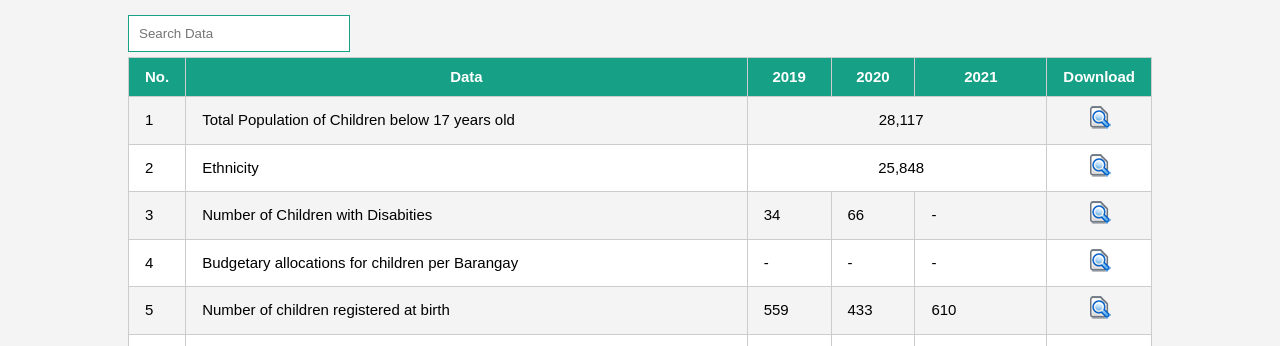
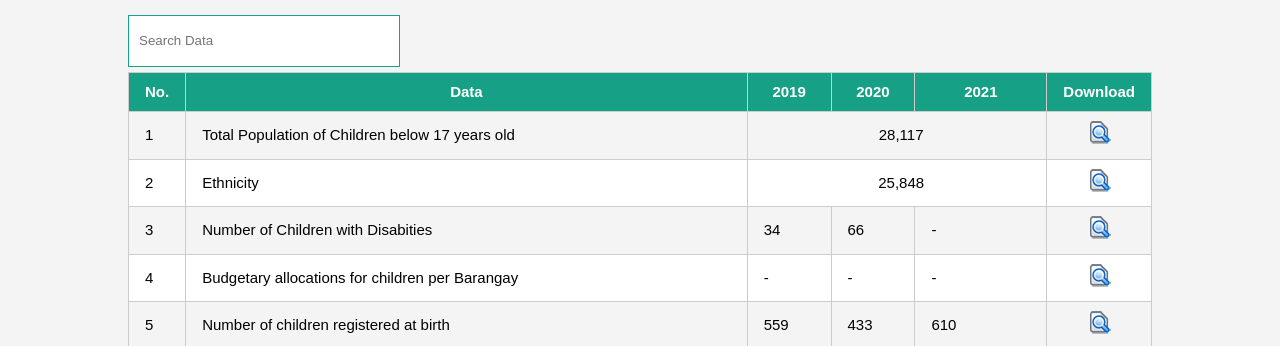
Before and after one commit to boocracked07/Children, a plain HTML site: page index.html in a window 1280 px wide. Shown: the part 408-754 px from the top of the page. Drawn offline with Linux system fonts and the light colour scheme.

Commit message:
Input style change

```diff
--- a/css/style.css
+++ b/css/style.css
@@ -39,7 +39,8 @@ body{
 }
 
 #myInput{
-    width: 200px;
+    width: 250px;
+    height: 30px;
     padding: 10px;
     margin-bottom: 5px;
     border: #16a085 1px solid;
```
